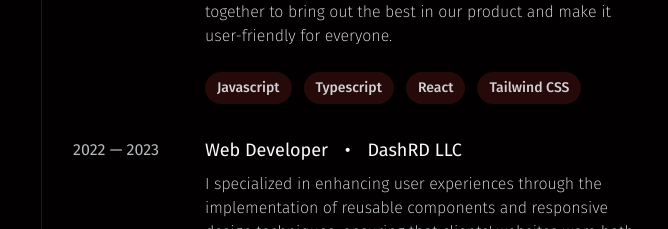
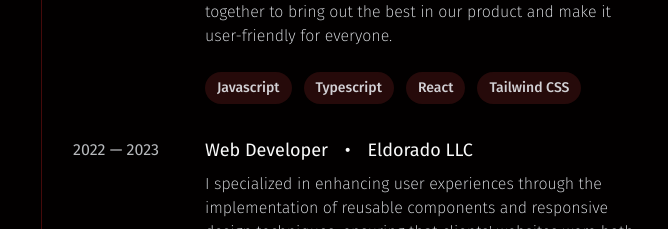
Before and after one commit to donlinoxd/portfolio, a Next.js app: page /about in a window 1280 px wide. Shown: the part 1620-1849 px from the top of the page, without its empty margins (299-967 px from the left). Built offline with nearby package versions, Linux system fonts and the light colour scheme.

Commit message:
Update experience-section.tsx

```diff
--- a/src/components/experience-section.tsx
+++ b/src/components/experience-section.tsx
@@ -80,7 +80,7 @@ const experiences = [
     },
     {
         title: 'Web Developer',
-        company: 'DashRD LLC',
+        company: 'Eldorado LLC',
         duration: '2022 — 2023',
         description:
             "I specialized in enhancing user experiences through the implementation of reusable components and responsive design techniques, ensuring that clients' websites were both visually appealing and easy to navigate. I seamlessly integrated APIs to facilitate smooth data exchange and created engaging data visualizations to captivate their audience. Moreover, I optimized website performance to guarantee faster load times and improve SEO rankings, ultimately driving more traffic to their platforms. With a collaborative approach, I worked closely with cross-functional teams to deliver top-notch web solutions that exceeded expectations and elevated their online presence.",
```
